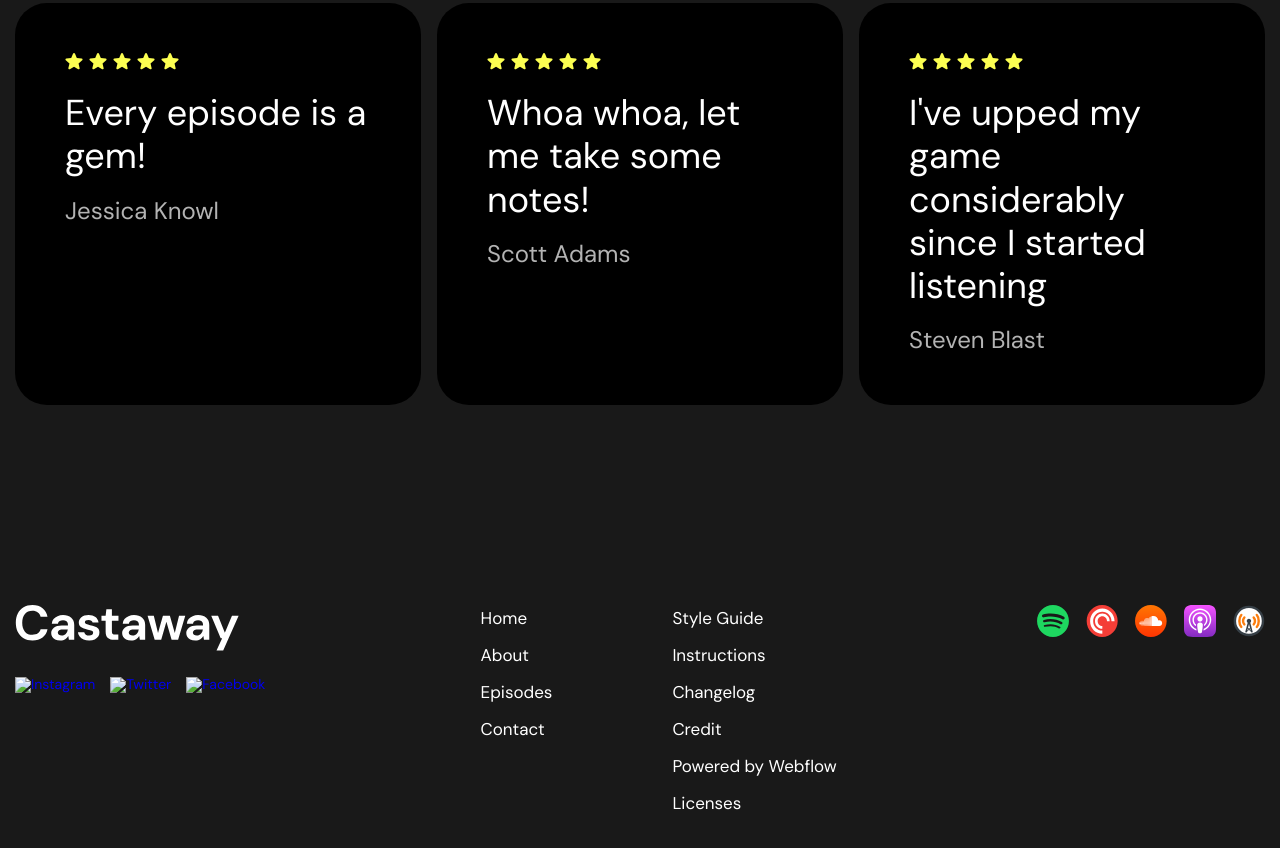
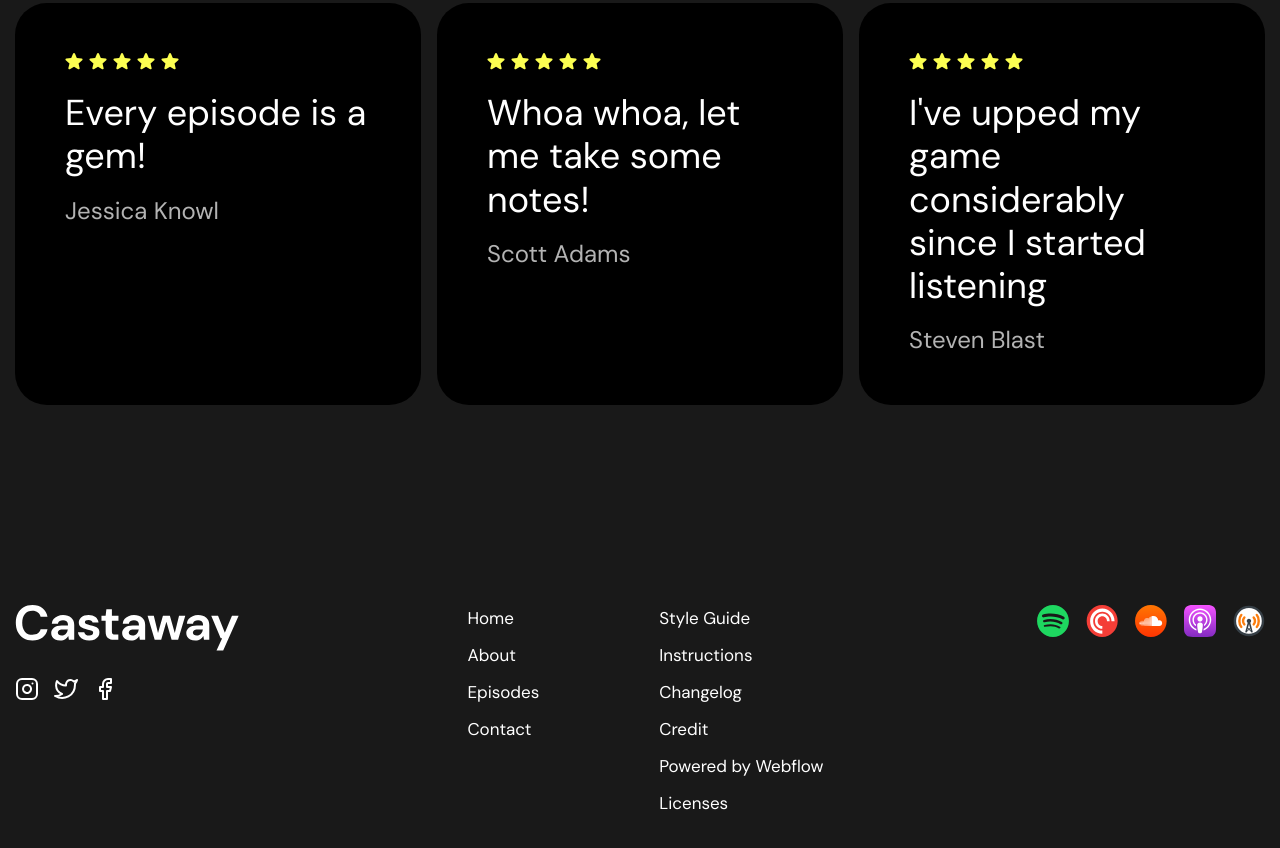
Before and after one commit to vladyslavgeyna/CastawayWebsite, a plain HTML site: page index.html in a window 1280 px wide. Shown: the part 5087-5935 px from the top of the page. Drawn offline with Linux system fonts and the light colour scheme; the site is published under a folder, as on GitHub Pages, so addresses that start at the root find nothing.

Commit message:
Add files via upload

```diff
--- a/index.html
+++ b/index.html
@@ -258,9 +258,9 @@
                             </a>
                         </div>
                         <div class="column-right__contacts">
-                            <a class="column-right__contacts-link" href="#"><img src="/images/footer/contacts/01.svg" alt="Instagram"></a>
-                            <a class="column-right__contacts-link" href="#"><img src="/images/footer/contacts/02.svg" alt="Twitter"></a>
-                            <a class="column-right__contacts-link" href="#"><img src="/images/footer/contacts/03.svg" alt="Facebook"></a>
+                            <a class="column-right__contacts-link" href="#"><img src="images/footer/contacts/01.svg" alt="Instagram"></a>
+                            <a class="column-right__contacts-link" href="#"><img src="images/footer/contacts/02.svg" alt="Twitter"></a>
+                            <a class="column-right__contacts-link" href="#"><img src="images/footer/contacts/03.svg" alt="Facebook"></a>
                         </div>
                     </div>
                     <div class="footer__column columns-center">
```
